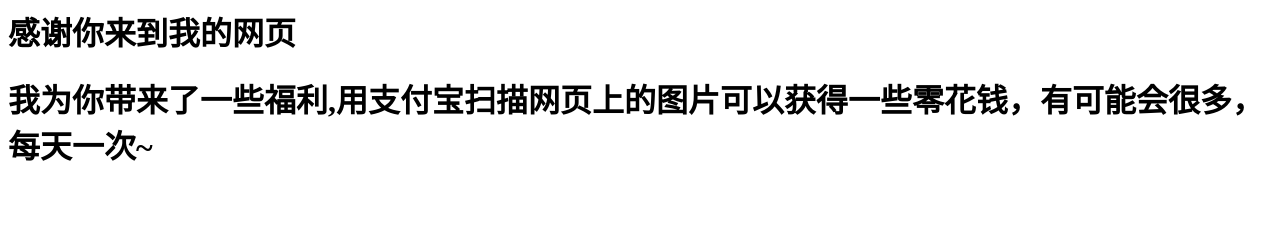
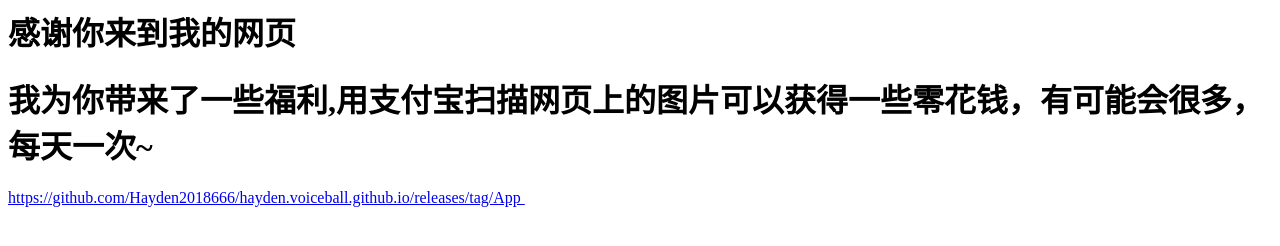
Before and after one commit to Hayden2018666/hayden.voiceball.github.io, a plain HTML site: page index.html in a window 1280 px wide. Drawn offline with Linux system fonts and the light colour scheme.

Commit message:
index.html

```diff
--- a/index.html
+++ b/index.html
@@ -3,6 +3,8 @@
 <body>
 <h1>感谢你来到我的网页</h1>
 <h1>我为你带来了一些福利,用支付宝扫描网页上的图片可以获得一些零花钱，有可能会很多，每天一次~</h1>
+ <a href=" https://github.com/Hayden2018666/hayden.voiceball.github.io/releases/tag/App" target="_blank" title="点击下载https://github.com/Hayden2018666/hayden.voiceball.github.io/releases/tag/App"</a>
+ https://github.com/Hayden2018666/hayden.voiceball.github.io/releases/tag/App
  <img scr="zhifubaofuli.png">
  </body>
 </head>
```
